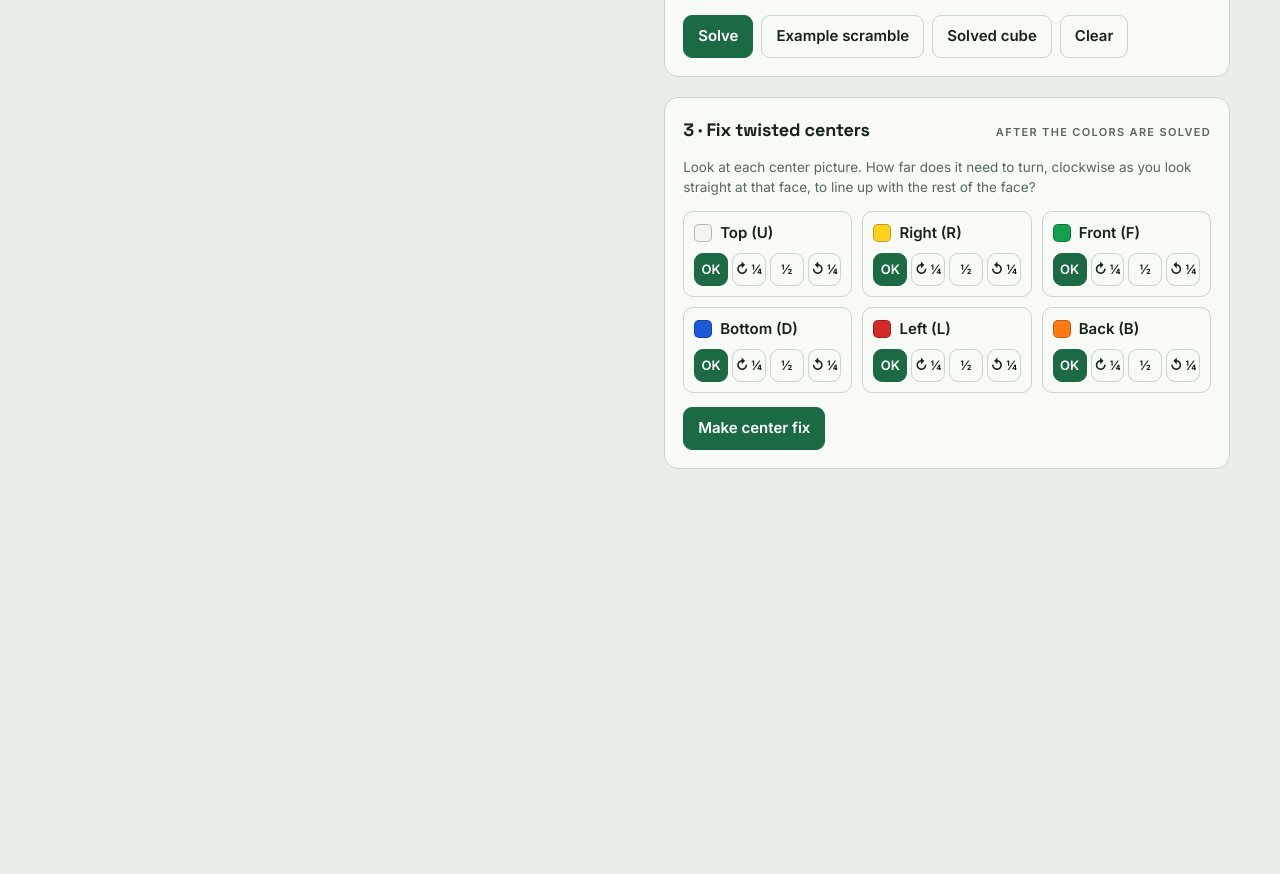
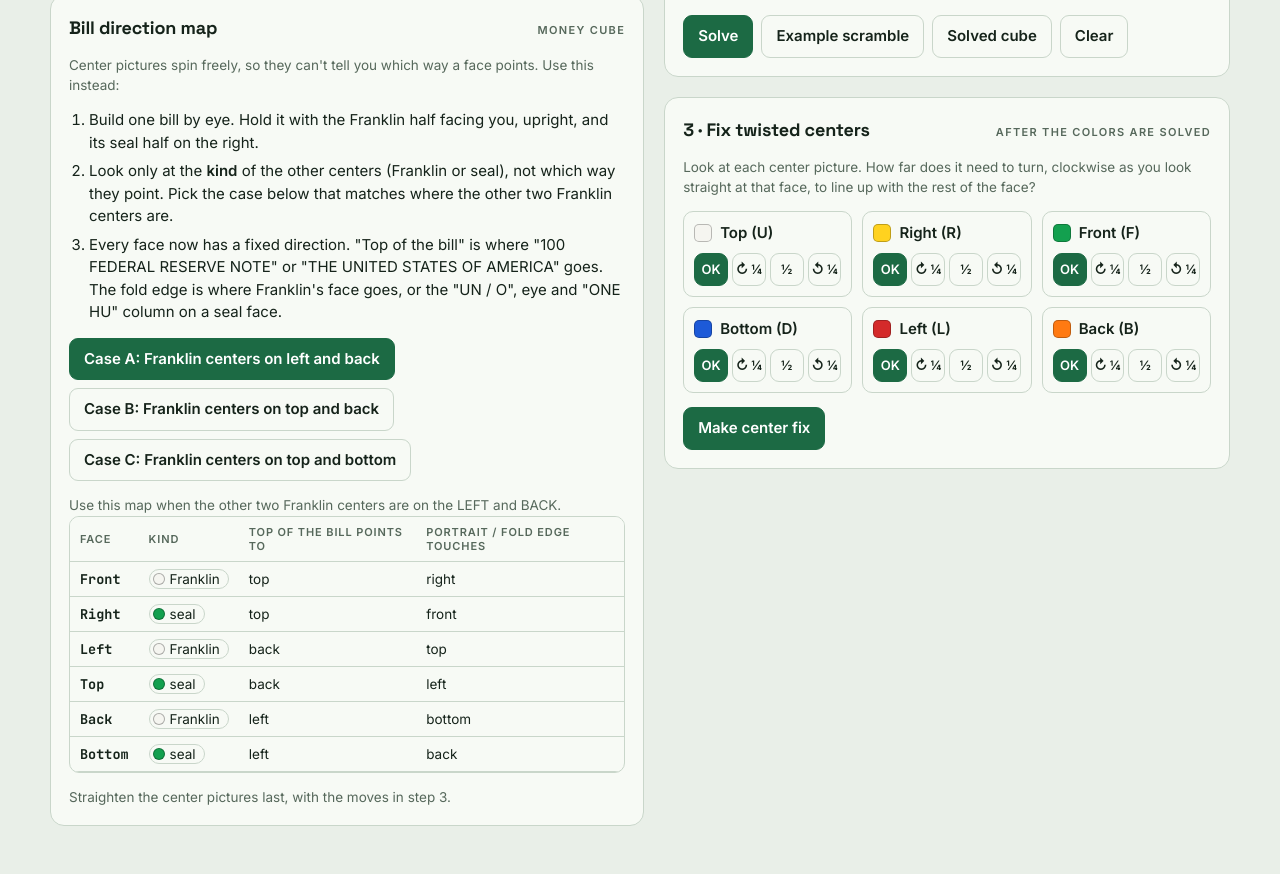
Before and after one commit to AmariJ21/Pygame-Code, a plain HTML site: page cube-solver-site/index.html in a window 1280 px wide. Shown: the part 1777-2651 px from the top of the page. Before the commit the page ends 2294 px from the top, so only its background shows below. Drawn offline with Linux system fonts and the light colour scheme.

Commit message:
Add bill direction map to the solver page
Co-Authored-By: Claude Opus 5.5 <noreply@anthropic.com>
Claude-Session: https://claude.ai/code/session_01CHcNFDyZNsJyApEomTHZMc

```diff
--- a/cube-solver-site/index.html
+++ b/cube-solver-site/index.html
@@ -146,6 +146,7 @@ table.pieces { width: 100%; border-collapse: collapse; font-size: 13.5px; }
 .where { white-space: nowrap; }
 .where.moved { color: var(--seal); font-weight: 600; }
 .stk.hl i { box-shadow: inset 0 0 0 4px #ffe14d, 0 0 10px 2px #ffe14d; }
+.maptab[aria-pressed="true"] { background: var(--accent); color: var(--accent-ink); border-color: var(--accent); }
 ol.how { margin: 0; padding-left: 20px; display: grid; gap: 6px; color: var(--ink); }
 kbd { font-family: var(--font-mono); font-size: 12px; border: 1px solid var(--line); border-radius: 4px; padding: 0 5px; }
 @media (prefers-reduced-motion: reduce) { * { transition: none !important; } }
@@ -212,6 +213,31 @@ kbd { font-family: var(--font-mono); font-size: 12px; border: 1px solid var(--li
           <button id="btnCopyChart">Copy chart as text</button>
           <span class="note" id="copyNote"></span>
         </div>
+      </section>
+
+      <section class="panel" aria-label="Bill direction map">
+        <div class="panel-head">
+          <h2>Bill direction map</h2>
+          <span class="eyebrow">Money cube</span>
+        </div>
+        <p class="note">Center pictures spin freely, so they can't tell you which way a face points. Use this instead:</p>
+        <ol class="how">
+          <li>Build one bill by eye. Hold it with the Franklin half facing you, upright, and its seal half on the right.</li>
+          <li>Look only at the <b>kind</b> of the other centers (Franklin or seal), not which way they point. Pick the case below that matches where the other two Franklin centers are.</li>
+          <li>Every face now has a fixed direction. "Top of the bill" is where "100 FEDERAL RESERVE NOTE" or "THE UNITED STATES OF AMERICA" goes. The fold edge is where Franklin's face goes, or the "UN / O", eye and "ONE HU" column on a seal face.</li>
+        </ol>
+        <div class="controls" role="group" aria-label="Choose your case"><button class="maptab" data-case="A" aria-pressed="true">Case A: Franklin centers on left and back</button><button class="maptab" data-case="B" aria-pressed="false">Case B: Franklin centers on top and back</button><button class="maptab" data-case="C" aria-pressed="false">Case C: Franklin centers on top and bottom</button></div>
+        <div class="mapcase" data-case="A">
+          <p class="note">Use this map when the other two Franklin centers are on the LEFT and BACK.</p>
+          <div class="tablewrap"><table class="pieces"><thead><tr><th scope="col">Face</th><th scope="col">Kind</th><th scope="col">Top of the bill points to</th><th scope="col">Portrait / fold edge touches</th></tr></thead><tbody><tr><td class="code">Front</td><td><span class="pic"><b style="background:var(--c0)"></b>Franklin</span></td><td>top</td><td>right</td></tr><tr><td class="code">Right</td><td><span class="pic"><b style="background:var(--c2)"></b>seal</span></td><td>top</td><td>front</td></tr><tr><td class="code">Left</td><td><span class="pic"><b style="background:var(--c0)"></b>Franklin</span></td><td>back</td><td>top</td></tr><tr><td class="code">Top</td><td><span class="pic"><b style="background:var(--c2)"></b>seal</span></td><td>back</td><td>left</td></tr><tr><td class="code">Back</td><td><span class="pic"><b style="background:var(--c0)"></b>Franklin</span></td><td>left</td><td>bottom</td></tr><tr><td class="code">Bottom</td><td><span class="pic"><b style="background:var(--c2)"></b>seal</span></td><td>left</td><td>back</td></tr></tbody></table></div>
+        </div><div class="mapcase" data-case="B" hidden>
+          <p class="note">Use this map when the other two Franklin centers are on the TOP and BACK.</p>
+          <div class="tablewrap"><table class="pieces"><thead><tr><th scope="col">Face</th><th scope="col">Kind</th><th scope="col">Top of the bill points to</th><th scope="col">Portrait / fold edge touches</th></tr></thead><tbody><tr><td class="code">Front</td><td><span class="pic"><b style="background:var(--c0)"></b>Franklin</span></td><td>top</td><td>right</td></tr><tr><td class="code">Right</td><td><span class="pic"><b style="background:var(--c2)"></b>seal</span></td><td>top</td><td>front</td></tr><tr><td class="code">Top</td><td><span class="pic"><b style="background:var(--c0)"></b>Franklin</span></td><td>front</td><td>left</td></tr><tr><td class="code">Left</td><td><span class="pic"><b style="background:var(--c2)"></b>seal</span></td><td>front</td><td>top</td></tr><tr><td class="code">Back</td><td><span class="pic"><b style="background:var(--c0)"></b>Franklin</span></td><td>left</td><td>bottom</td></tr><tr><td class="code">Bottom</td><td><span class="pic"><b style="background:var(--c2)"></b>seal</span></td><td>left</td><td>back</td></tr></tbody></table></div>
+        </div><div class="mapcase" data-case="C" hidden>
+          <p class="note">Use this map when the other two Franklin centers are on the TOP and BOTTOM.</p>
+          <div class="tablewrap"><table class="pieces"><thead><tr><th scope="col">Face</th><th scope="col">Kind</th><th scope="col">Top of the bill points to</th><th scope="col">Portrait / fold edge touches</th></tr></thead><tbody><tr><td class="code">Front</td><td><span class="pic"><b style="background:var(--c0)"></b>Franklin</span></td><td>top</td><td>right</td></tr><tr><td class="code">Right</td><td><span class="pic"><b style="background:var(--c2)"></b>seal</span></td><td>top</td><td>front</td></tr><tr><td class="code">Top</td><td><span class="pic"><b style="background:var(--c0)"></b>Franklin</span></td><td>front</td><td>left</td></tr><tr><td class="code">Left</td><td><span class="pic"><b style="background:var(--c2)"></b>seal</span></td><td>front</td><td>top</td></tr><tr><td class="code">Bottom</td><td><span class="pic"><b style="background:var(--c0)"></b>Franklin</span></td><td>right</td><td>back</td></tr><tr><td class="code">Back</td><td><span class="pic"><b style="background:var(--c2)"></b>seal</span></td><td>right</td><td>bottom</td></tr></tbody></table></div>
+        </div>
+        <p class="note">Straighten the center pictures last, with the moves in step 3.</p>
       </section>
     </div>
 
@@ -989,6 +1015,12 @@ $('btnCopyChart').onclick = () => {
   try { navigator.clipboard.writeText(text).then(() => done(true), () => done(false)); } catch (e) { done(false); }
 };
 
+// ----- bill direction map tabs -----
+document.querySelectorAll('.maptab').forEach(b => b.addEventListener('click', () => {
+  document.querySelectorAll('.maptab').forEach(t => t.setAttribute('aria-pressed', t === b));
+  document.querySelectorAll('.mapcase').forEach(c => { c.hidden = c.dataset.case !== b.dataset.case; });
+}));
+
 function render() {
   paint3d(); paintNet(); renderCenters(); renderChart();
   const m = moves[step];
```
